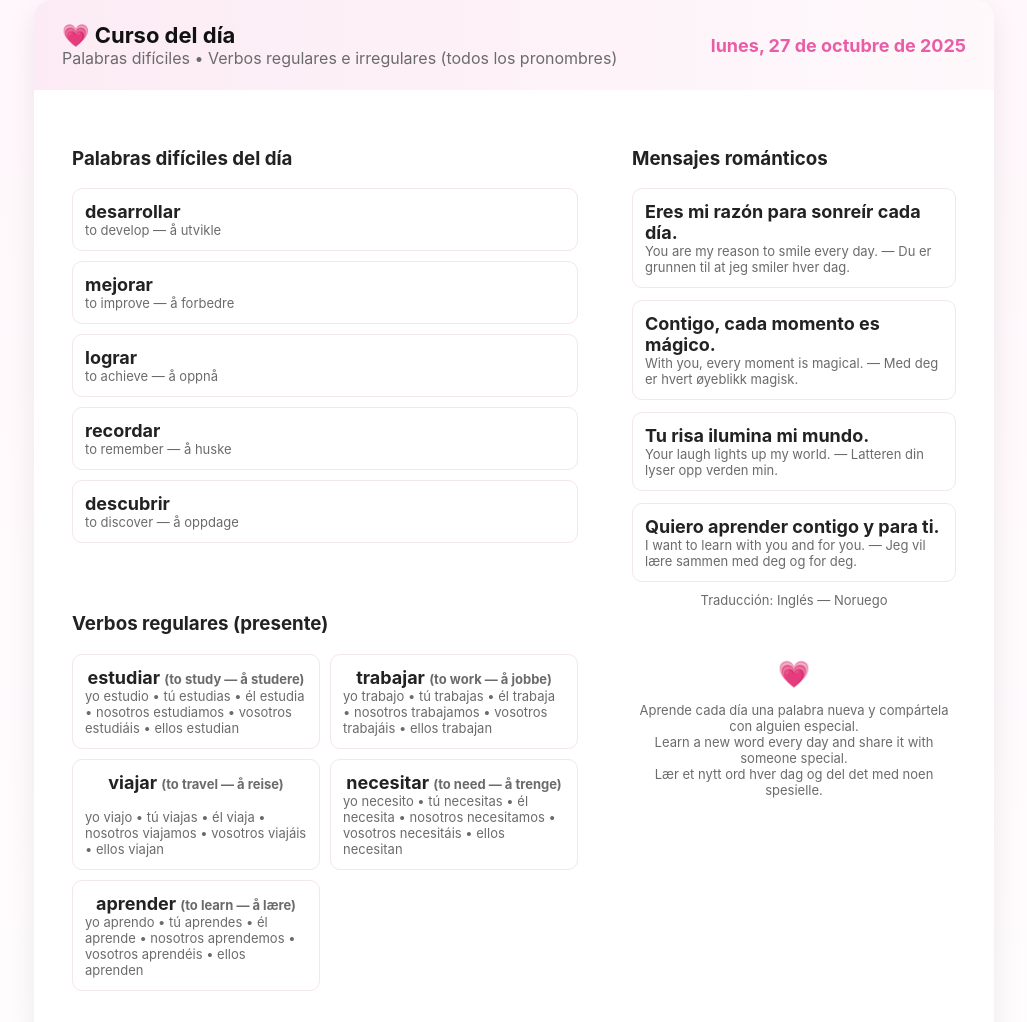
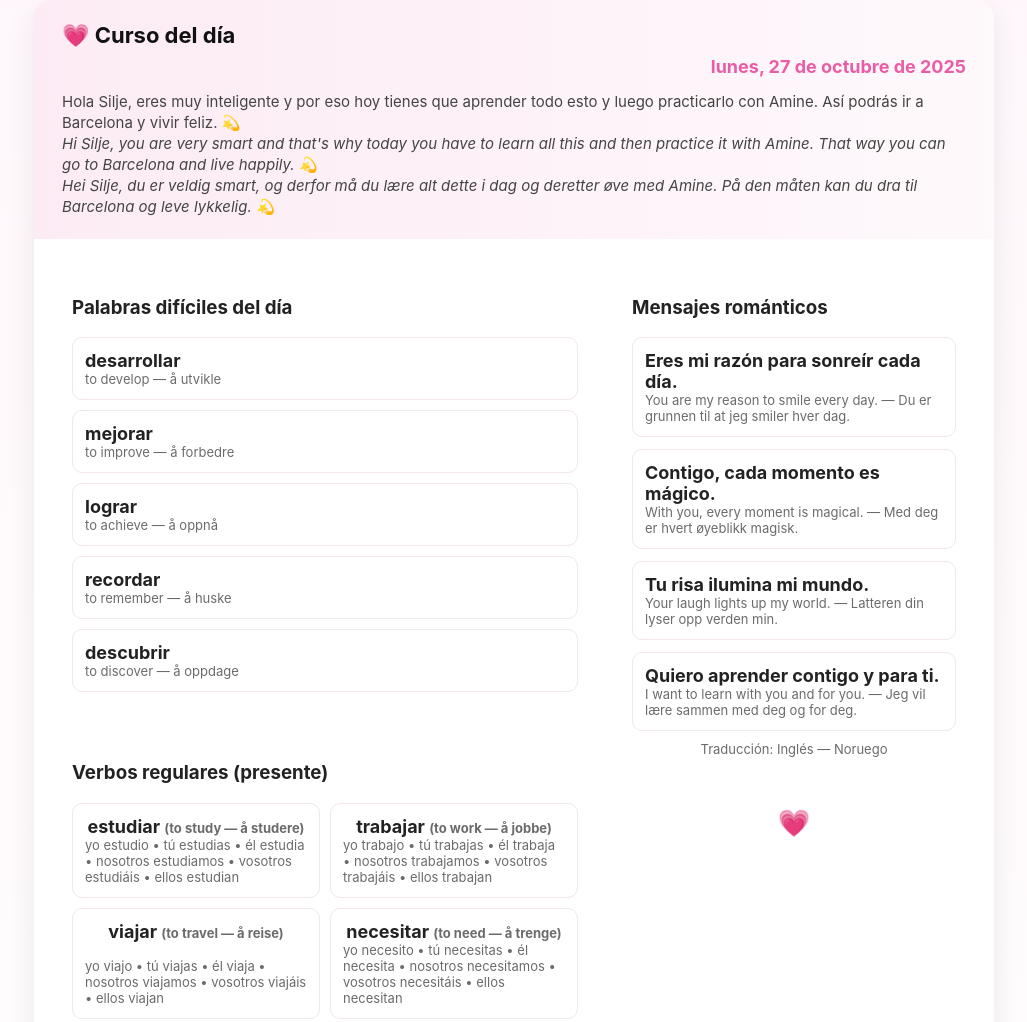
Before and after one commit to mohamed476/dental, a website: page index.html in a window 1280 px wide. Shown: the top 1022 px of the page, without its empty margins (126-1153 px from the left). Drawn offline with Linux system fonts and the light colour scheme.

Commit message:
index.html

```diff
--- a/index.html
+++ b/index.html
@@ -8,10 +8,11 @@
     :root{--bg:#fff7fb;--card:#ffffff;--accent:#e95da6;--muted:#6b6b6b;font-family:Inter, system-ui, -apple-system, 'Segoe UI', Roboto, 'Helvetica Neue', Arial;}
     body{margin:0;background:linear-gradient(180deg,#fff7fb, #fff);display:flex;align-items:center;justify-content:center;min-height:100vh;color:#222}
     .wrap{width:960px;max-width:96%;background:var(--card);border-radius:18px;box-shadow:0 10px 30px rgba(0,0,0,0.08);overflow:hidden}
-    header{padding:22px 28px;background:linear-gradient(90deg,rgba(233,93,166,0.12),rgba(233,93,166,0.04));display:flex;align-items:center;gap:16px;justify-content:space-between}
+    header{padding:22px 28px;background:linear-gradient(90deg,rgba(233,93,166,0.12),rgba(233,93,166,0.04));display:flex;flex-direction:column;align-items:flex-start;gap:8px}
     header h1{margin:0;font-size:22px;color:#111}
     header p{margin:0;color:var(--muted)}
-    .date{font-size:18px;color:var(--accent);font-weight:bold}
+    .date{font-size:18px;color:var(--accent);font-weight:bold;align-self:flex-end}
+    .motivation{font-size:15px;color:#444;margin-top:6px;line-height:1.4}
     .grid{display:grid;grid-template-columns:1fr 360px;gap:18px;padding:20px}
     .card{background:linear-gradient(180deg,#fff,#fff);padding:18px;border-radius:12px}
     .list{display:flex;flex-direction:column;gap:10px}
@@ -30,11 +31,11 @@
 <body>
   <div class="wrap">
     <header>
-      <div>
-        <h1>💗 Curso del día</h1>
-        <p>Palabras difíciles • Verbos regulares e irregulares (todos los pronombres)</p>
-      </div>
+      <h1>💗 Curso del día</h1>
       <div class="date" id="todayDate"></div>
+      <p class="motivation">Hola Silje, eres muy inteligente y por eso hoy tienes que aprender todo esto y luego practicarlo con Amine. Así podrás ir a Barcelona y vivir feliz. 💫<br>
+      <em>Hi Silje, you are very smart and that's why today you have to learn all this and then practice it with Amine. That way you can go to Barcelona and live happily. 💫</em><br>
+      <em>Hei Silje, du er veldig smart, og derfor må du lære alt dette i dag og deretter øve med Amine. På den måten kan du dra til Barcelona og leve lykkelig. 💫</em></p>
     </header>
 
     <div class="grid">
@@ -151,7 +152,7 @@
 
     renderDay(); renderVerbs(); renderMessages();
 
-    document.getElementById('footerText').innerHTML = 'Aprende cada día una palabra nueva y compártela con alguien especial.<br> Learn a new word every day and share it with someone special.<br> Lær et nytt ord hver dag og del det med noen spesielle.';
+    document.getElementById('footerText').innerHTML = '';
   </script>
 </body>
 </html>
```
